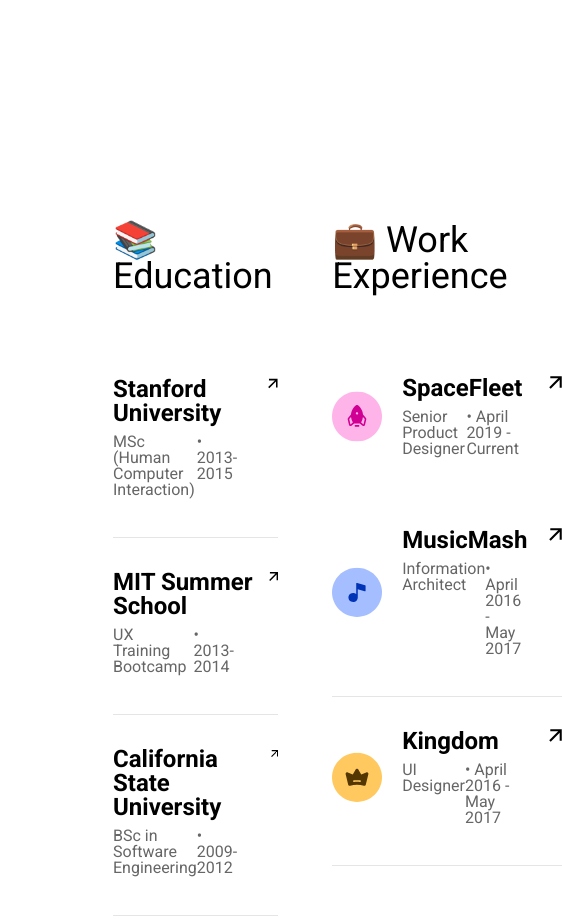
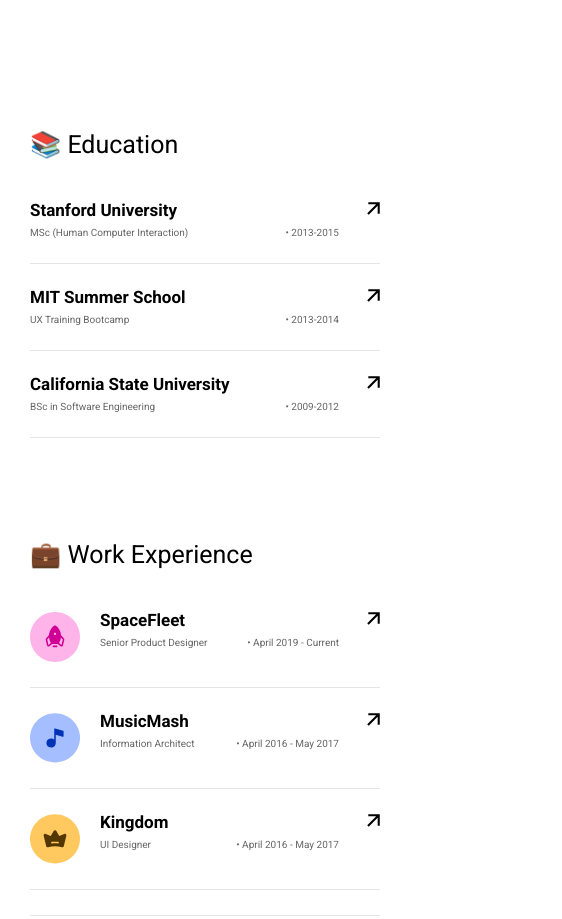
Before and after one commit to MammadovRavan/portfolio, a plain HTML site: page index.html in a window 390 px wide. Shown: the part 5324-6243 px from the top of the page, 562 px wide, since content can reach past the window. Drawn offline with Linux system fonts and the light colour scheme.

Commit message:
duzelis edildi

```diff
--- a/assets/css/style.css
+++ b/assets/css/style.css
@@ -1616,6 +1616,7 @@ padding-right: 15px;
 }
 .work-section{
     display: flex;
+    flex-basis: 100%;
 }
 .work-top{
     display: flex;
@@ -1636,7 +1637,9 @@ padding-right: 15px;
 }
 .work{
     flex-basis: 100%;
-}
+
+}
+
 .work-side span{
     font-size: 16px;
     color: #666666;
@@ -1644,8 +1647,143 @@ padding-right: 15px;
 .education-side:nth-child(1){
     border-bottom: none;
 }
-.work-side:nth-child(2){
+.work-side:nth-child(1){
     border-bottom: none;
 }
-
+@media(max-width:1300px){
+    .education-side{
+        min-width:537px ;
+        flex-basis: 100%;
+    }
+    .work-side{
+        min-width: 537px;
+    }
+    .education-work-section{
+        flex-wrap: wrap;
+    }
+}
+@media(max-width:786px){
+.education-work-section{
+   padding-right: 50px;
+   padding-left: 50px;
+   padding-top: 50px;
+}
+.education-side{
+    min-width: 512px;
+}
+.work-side{
+    min-width: 512px;
+}
+}
+@media(max-width:612px){
+    .education-side h1{
+        font-size: 30px;
+        padding-bottom: 30px;
+    }
+    .education-side h5{
+        font-size: 20px;
+    }
+    .education-side span{
+        font-size: 13px;
+    }
+    .work-side h1{
+        font-size: 30px;
+        padding-bottom: 30px;
+    }
+    .work-side h5{
+        font-size: 20px;
+    }
+    .work-side span{
+        font-size: 13px;
+    }
+    .education-side{
+        min-width: 400px;
+    }
+    .work-side{
+        min-width: 400px;
+    }
+}
+@media(max-width:476px){
+    .education-work-section{
+        padding-right: 30px;
+        padding-left: 30px;
+        padding-top: 30px;
+     }
+    .education-side h1{
+        font-size: 25px;
+        padding-bottom: 20px;
+    }
+    .education-side h5{
+        font-size: 17px;
+    }
+    .education-side{
+        padding-top: 25px;
+        padding-bottom: 25px;
+    }
+    .education-side span{
+        font-size: 10px;
+    }
+    .work-side{
+        padding-top: 25px;
+        padding-bottom: 25px;
+    }
+    .work-side h1{
+        font-size: 25px;
+        padding-bottom: 20px;
+    }
+    .work-side h5{
+        font-size: 17px;
+    }
+    .work-side span{
+        font-size: 10px;
+    }
+    .education-side{
+        min-width: 350px;
+    }
+    .work-side{
+        min-width: 350px;
+    }
+}
+@media(max-width:382px){
+    .education-work-section{
+     padding-left: 15px;
+     padding-right: 15px;
+     padding-top: 0;
+     gap: 15px;
+     }
+     .education-side h1{
+        font-size: 25px;
+        padding-bottom: 20px;
+    }
+    .education-side h5{
+        font-size: 17px;
+    }
+    .education-side{
+        padding-top: 25px;
+        padding-bottom: 25px;
+    }
+    .education-side span{
+        font-size: 10px;
+    }
+    .work-side{
+        padding-top: 25px;
+        padding-bottom: 25px;
+    }
+    .work-side h1{
+        font-size: 25px;
+        padding-bottom: 20px;
+    }
+    .work-side h5{
+        font-size: 17px;
+    }
+    .work-side span{
+        font-size: 10px;
+    }
+    .education-side{
+        min-width: 350px;
+    }
+    .work-side{
+        min-width: 350px;
+    }
+}
 /* education-work-section end */
```
